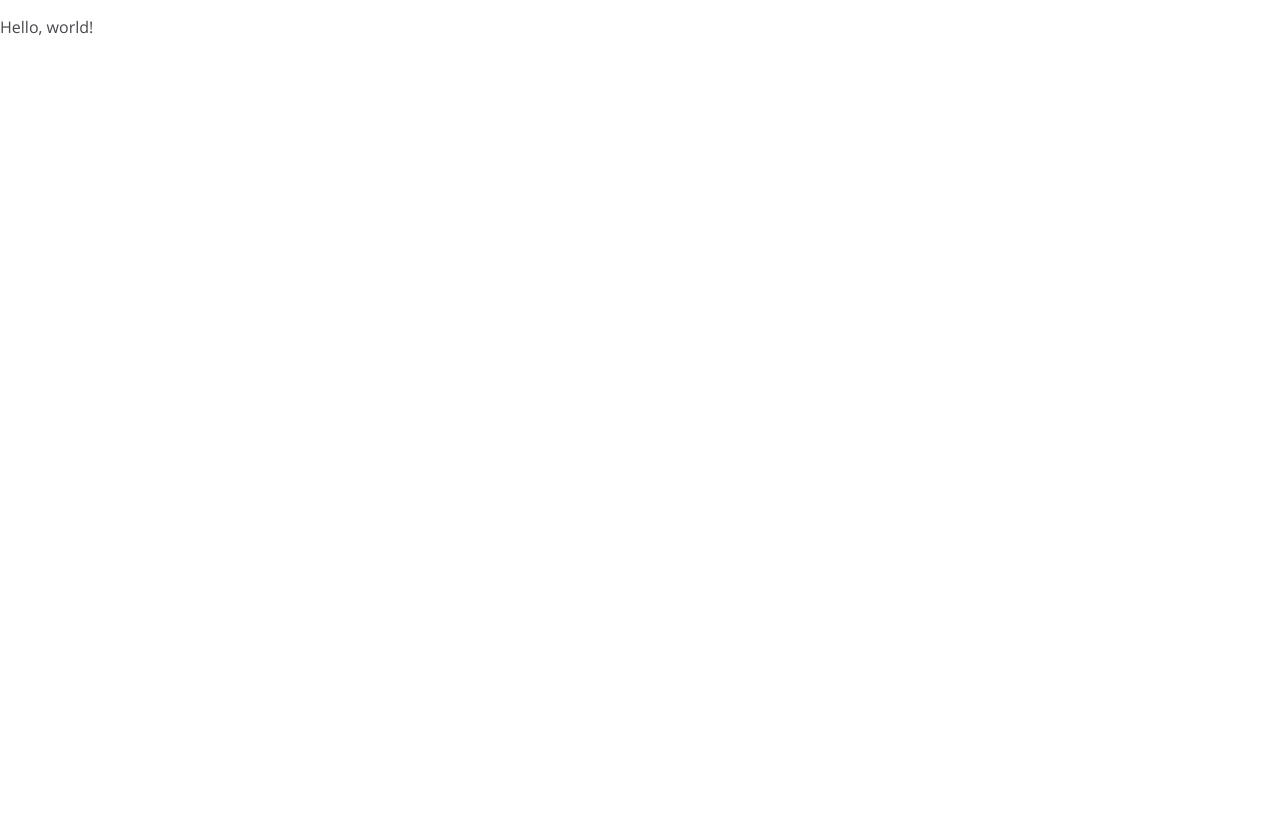
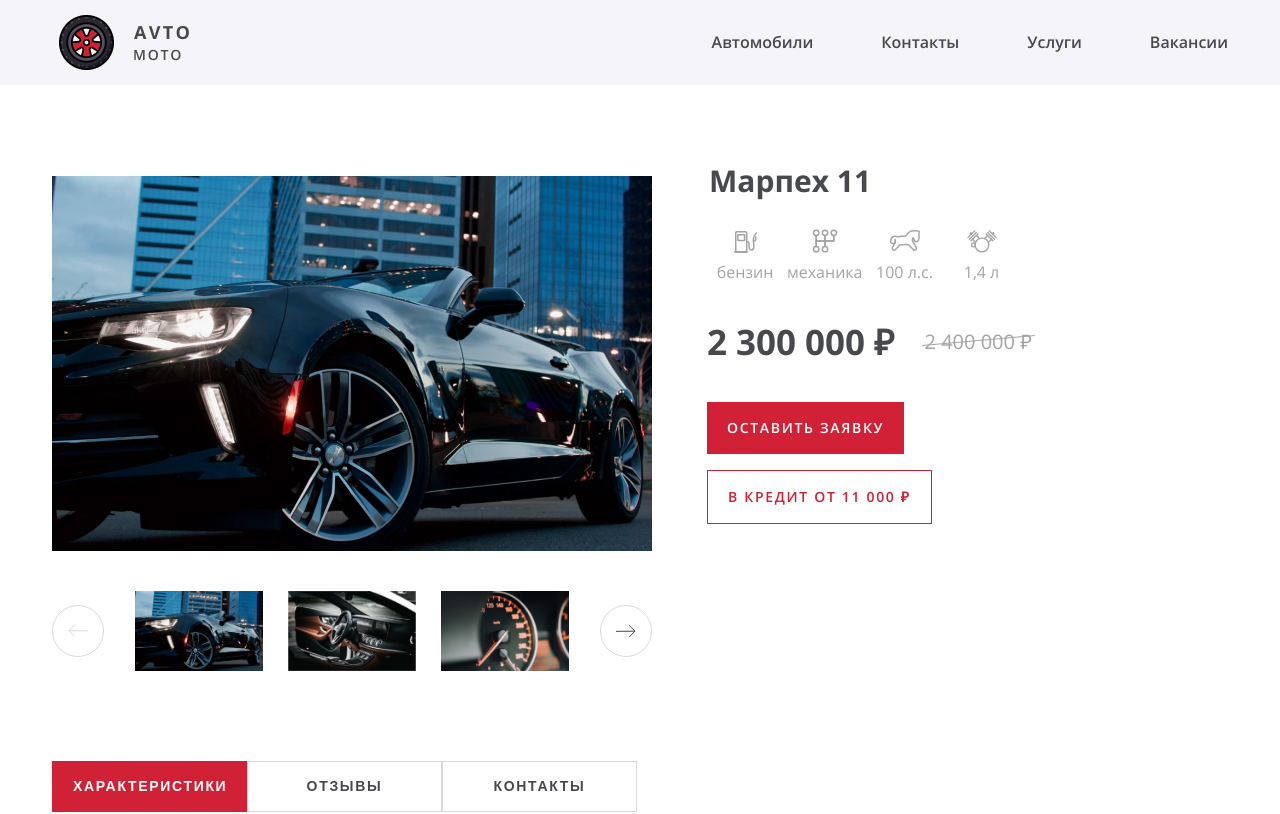
Before and after one commit to lula-may/avto-moto, a React (Create React App) app: page / in a window 1280 px wide. Shown: the top 814 px of the page. Built offline with nearby package versions, Linux system fonts and the light colour scheme.

Commit message:
Создает компоент Main, подключает в него созданные компоненты

```diff
--- a/src/components/app/app.jsx
+++ b/src/components/app/app.jsx
@@ -1,7 +1,8 @@
 import React from 'react';
 
+import Main from '../main/main';
 function App() {
-  return <p>Hello, world!</p>;
+  return <Main />;
 }
 
 export default App;
--- /dev/null
+++ b/src/components/main/auto.scss
@@ -0,0 +1,10 @@
+.auto {
+  display: flex;
+}
+
+.auto__column {
+  &--left {
+    width: 600px;
+    margin-right: 55px;
+  }
+}
--- /dev/null
+++ b/src/components/main/main.jsx
@@ -0,0 +1,30 @@
+import React, {Fragment} from 'react';
+import './style.scss';
+
+import Footer from '../footer/footer';
+import Header from '../header/header';
+import Info from '../info/info';
+import Slider from '../slider/slider';
+import Tabs from '../tabs/tabs';
+
+export default function Main() {
+  return (
+    <Fragment>
+      <Header />
+      <main className="page-main">
+        <div className="page-main__container">
+          <article className="auto">
+            <div className="auto__column auto__column--left">
+              <Slider />
+            </div>
+            <div className="auto__column auto__column--right">
+              <Info />
+            </div>
+          </article>
+          <Tabs />
+        </div>
+      </main>
+      <Footer />
+    </Fragment>
+  );
+}
--- /dev/null
+++ b/src/components/main/page-main.scss
@@ -0,0 +1,3 @@
+.page-main__container {
+  @include container();
+}
--- /dev/null
+++ b/src/components/main/style.scss
@@ -0,0 +1,4 @@
+@import '../../styles/mixins.scss';
+@import '../../styles/variables.scss';
+@import './page-main.scss';
+@import './auto.scss';
```
Also changed, not shown: 1 other file (tests, documents, lock files or other folders).
